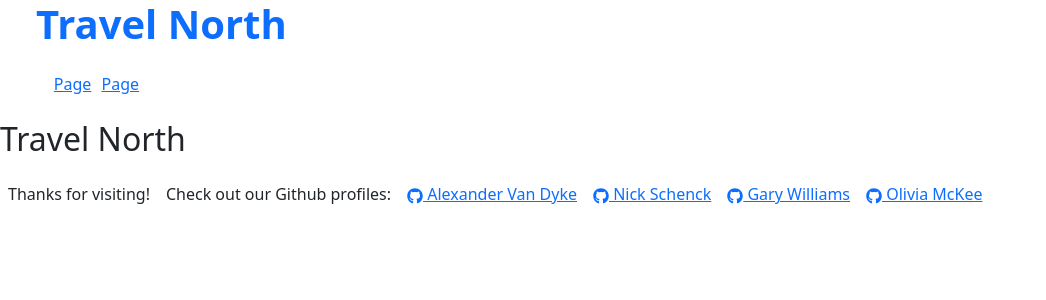
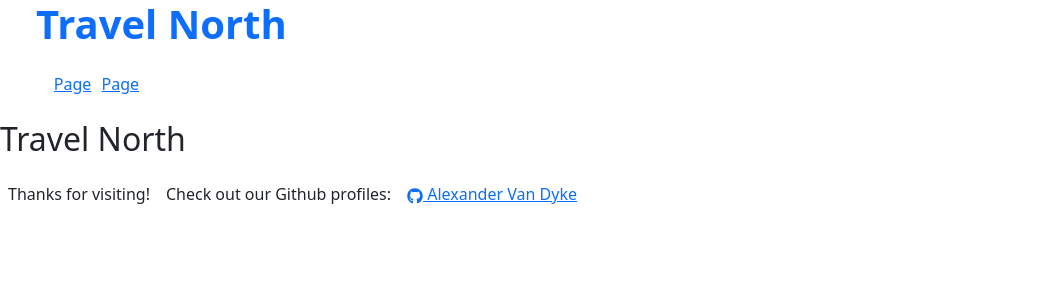
Before and after one commit to AlexandertheGreat491/Travel-North, a React (Create React App) app in the folder client/: page / in a window 1280 px wide. Shown: the top 300 px of the page, without its empty margins (0-1046 px from the left). Built offline with nearby package versions, Linux system fonts and the light colour scheme.

Commit message:
removed unneeded code from footer component

```diff
--- a/client/src/components/Footer/index.js
+++ b/client/src/components/Footer/index.js
@@ -10,18 +10,8 @@ const Footer = () => {
         <a className="m-2" href="https://github.com/AlexandertheGreat491">
           <FaGithub /> Alexander Van Dyke
         </a>{" "}
-        <br></br>
-        <a className="m-2" href="https://github.com/NickSchenck">
-          <FaGithub /> Nick Schenck
-        </a>{" "}
-        <br></br>
-        <a className="m-2" href="https://github.com/willig0203">
-          <FaGithub /> Gary Williams
-        </a>{" "}
-        <br></br>
-        <a className="m-2" href="https://github.com/oliviamckee">
-          <FaGithub /> Olivia McKee
-        </a>
+
+
       </div>
     </footer>
   );
```
